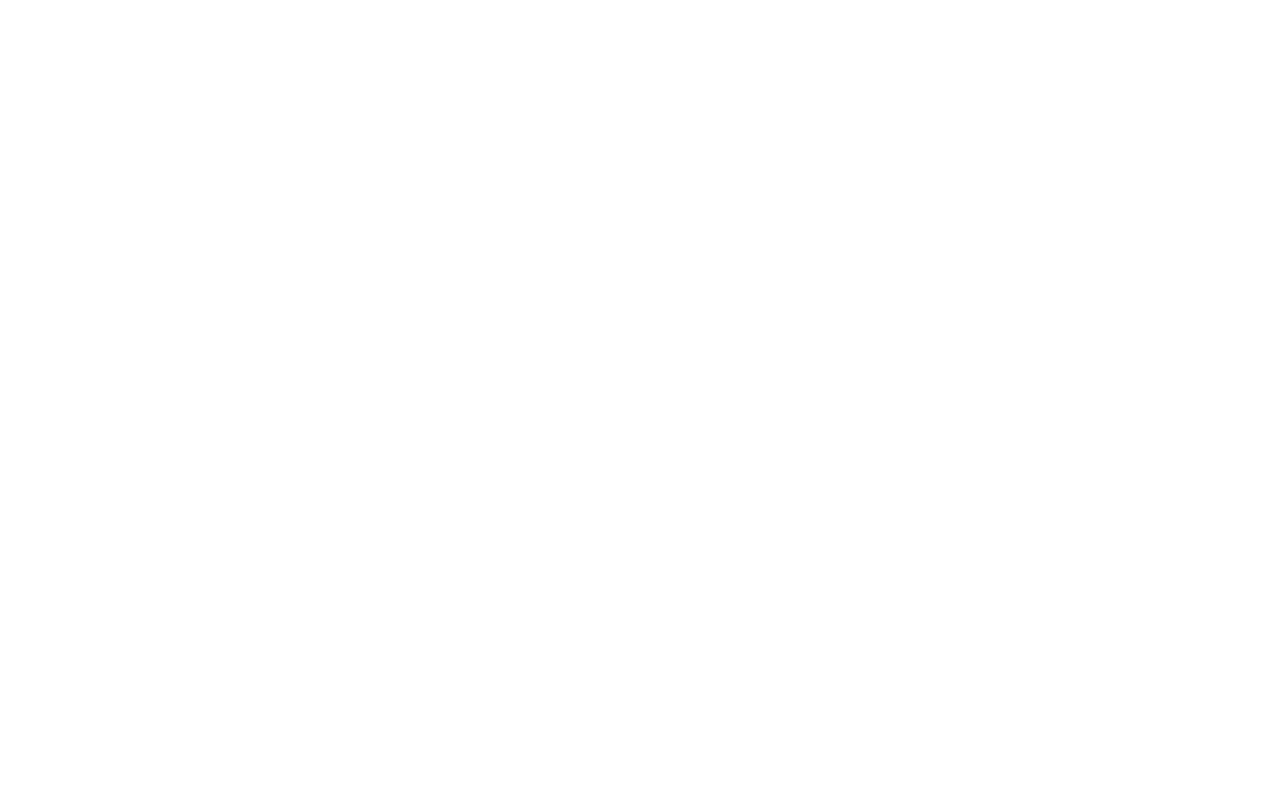
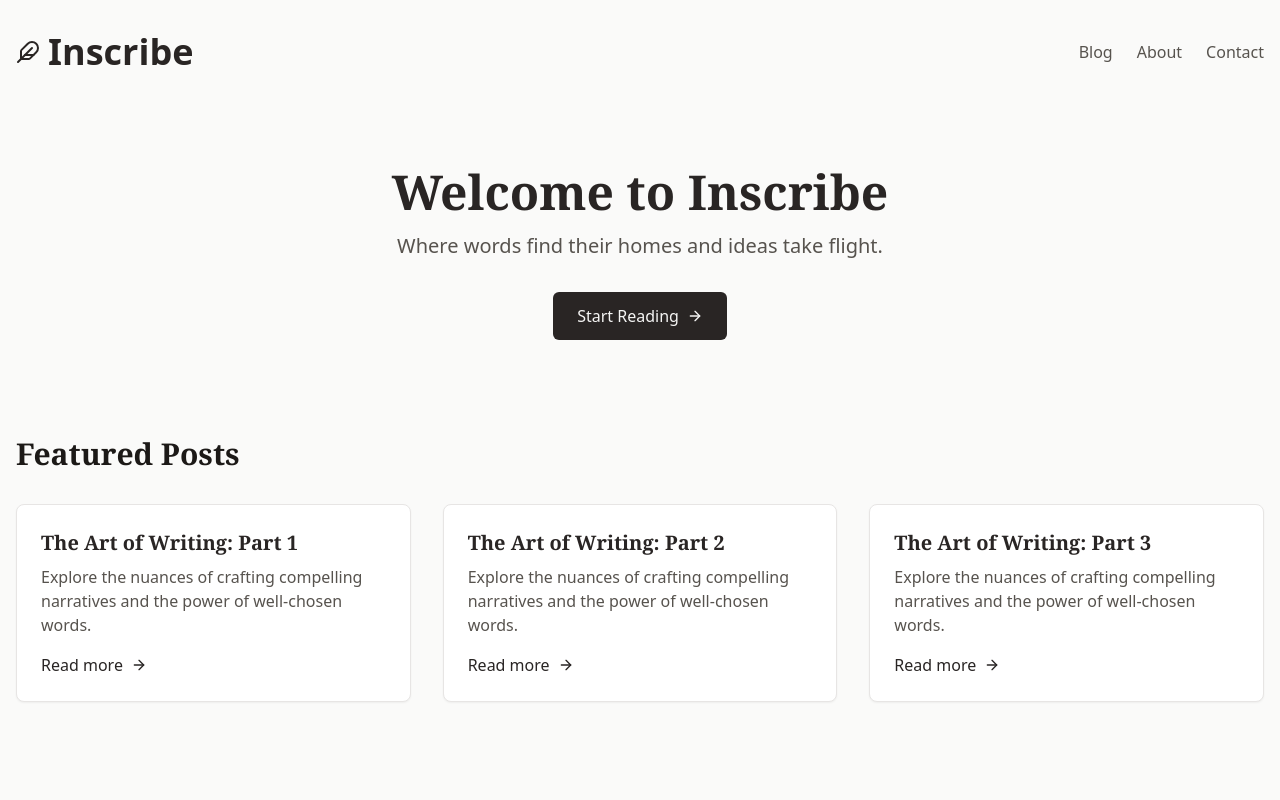
Before and after one commit to ShaikhAman01/Inscribe, a React (Vite) app in the folder frontend/: page / in a window 1280 px wide. Before the commit this address had no page. Shown: the top 800 px of the page. Built offline with nearby package versions, Linux system fonts and the light colour scheme.

Commit message:
add landing page

```diff
--- a/frontend/src/App.tsx
+++ b/frontend/src/App.tsx
@@ -1,5 +1,6 @@
 import { BrowserRouter, Route, Routes } from "react-router-dom";
 import { lazy, Suspense } from "react";
+import Landing from "./pages/Landing";
 
 const Signup = lazy(() => import("./pages/Signup"));
 const Signin = lazy(() => import("./pages/Signin"));
@@ -13,6 +14,7 @@
       <BrowserRouter>
         <Suspense>
           <Routes>
+            <Route path="/" element={<Landing/>} />
             <Route path="/signup" element={<Signup />} />
             <Route path="/signin" element={<Signin />} />
             <Route path="/blog/:id" element={<Blog />} />
--- /dev/null
+++ b/frontend/src/pages/Landing.tsx
@@ -0,0 +1,58 @@
+import { ArrowRight, Feather } from "lucide-react";
+import { Link } from "react-router-dom";
+
+export default function Landing () {
+    return(
+        <div className="min-h-screen bg-stone-50 ">
+            <header className="container mx-auto px-4 py-8">
+        <nav className="flex items-center justify-between">
+        <Link to={"/"}  className="flex items-center text-4xl font-bold text-stone-800">
+        <Feather className="h-6 w-6 mr-2" />
+        Inscribe
+        </Link>
+        <ul className="flex space-x-6">
+            <li><Link to={"/blogs"} className="text-stone-600 hover:text-stone-900">Blog</Link></li>
+            <li><Link to={"/"} className="text-stone-600 hover:text-stone-900">About</Link></li>
+            <li><Link to={"/"} className="text-stone-600 hover:text-stone-900">Contact</Link></li>
+        </ul>
+        </nav>
+            </header>
+
+            <main className="container mx-auto py-16 px-4">
+                <section className="mb-24 text-center">
+                    <h1 className="mb-4 font-serif font-bold text-5xl text-stone-800">Welcome to Inscribe</h1>
+                    <p className="mb-8 text-xl text-stone-600">Where words find their homes and ideas take flight.</p>
+                    <Link to={"/signup"} className="inline-flex items-center bg-stone-800 text-stone-100 rounded-md px-6 py-3 transition-colors hover:bg-stone-700">
+                    Start Reading
+                    <ArrowRight className="ml-2 h-4 w-4"/>
+                    </Link>
+                </section>
+
+                <section>
+                    <h2 className="font-serif font-bold text-stone-900 mb-8 text-3xl  ">Featured Posts</h2>
+                    <div className="grid gap-8 md:grid-cols-2 lg:grid-cols-3">
+                    {[1, 2, 3].map((post) => (
+              <article key={post} className="rounded-lg border border-stone-200 bg-white p-6 shadow-sm transition-shadow hover:shadow-md">
+                <h3 className="mb-2 font-serif text-xl font-semibold text-stone-800">The Art of Writing: Part {post}</h3>
+                <p className="mb-4 text-stone-600">
+                  Explore the nuances of crafting compelling narratives and the power of well-chosen words.
+                </p>
+                <Link to={`/blog/post-${post}`} className="text-stone-800 hover:underline flex items-center">
+                  Read more
+                  <ArrowRight className="ml-2 h-4 w-4"/>
+                </Link>
+              </article>
+            ))}
+                    </div>
+                </section>
+            </main>
+
+
+            <footer className="mt-64 border-t border-stone-200 bg-white py-6 text-center text-stone-600">
+                <p>&copy; {new Date().getFullYear()} Inscribe. All rights reserved.</p>
+
+            </footer>
+
+        </div>
+    )
+}
```
